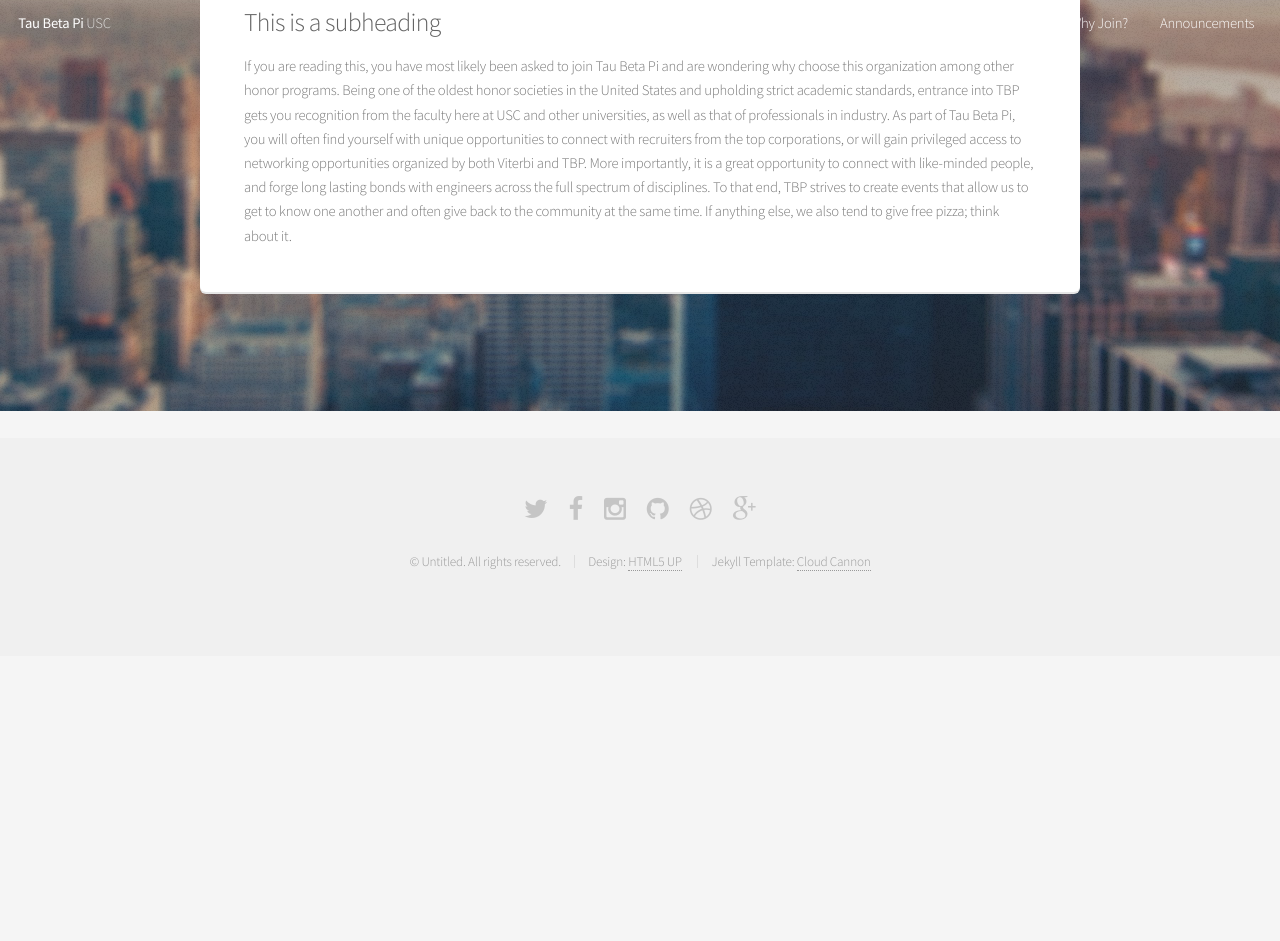
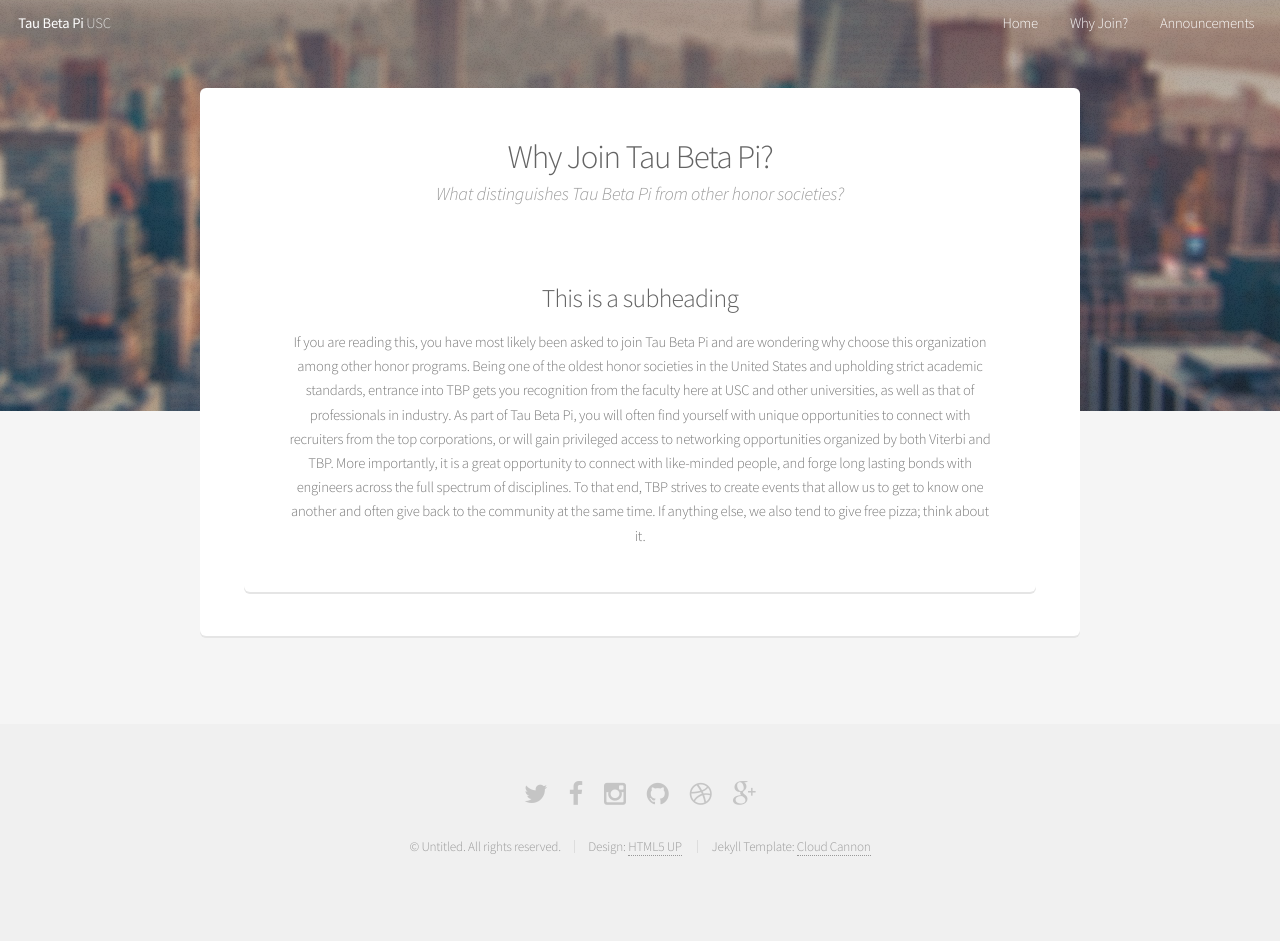
Before and after one commit to usctbp/usctbp.github.io, a Jekyll site: the page built from whyjoin.html, in a window 1280 px wide. Built offline with Jekyll 4.4.1, drawn with Linux system fonts in a browser that asks for light colours; before the commit the page ends 900 px from its top, so only the background shows below that.

Commit message:
join poage

```diff
--- a/whyjoin.html
+++ b/whyjoin.html
@@ -2,7 +2,7 @@
 title: Why Join?
 layout: default
 ---
-<section id="main" class="container">
+<section class="box special">
 					<header>
 						<h2>Why Join Tau Beta Pi?</h2>
 						<p>What distinguishes Tau Beta Pi from other honor societies?</p>
```
